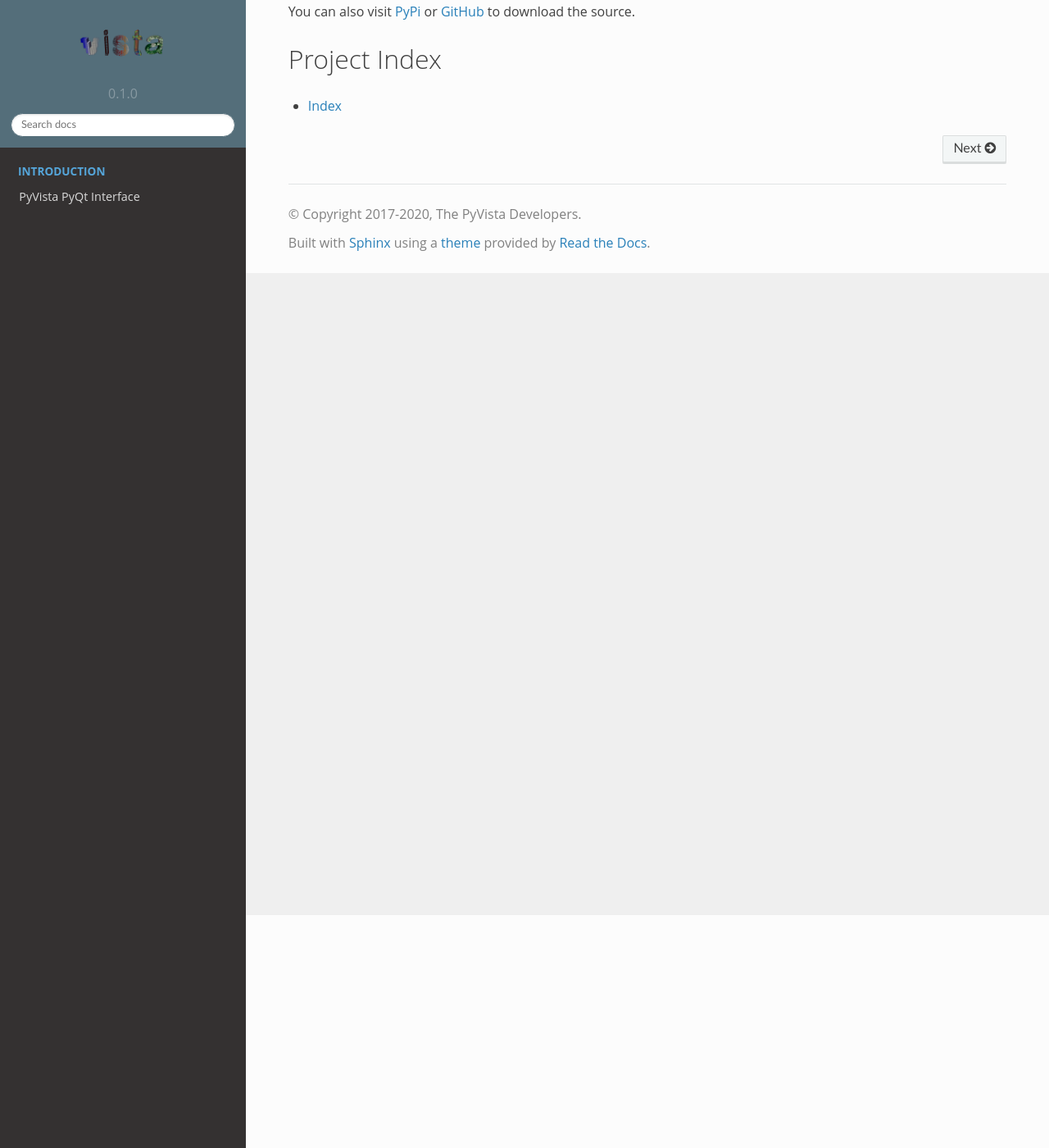
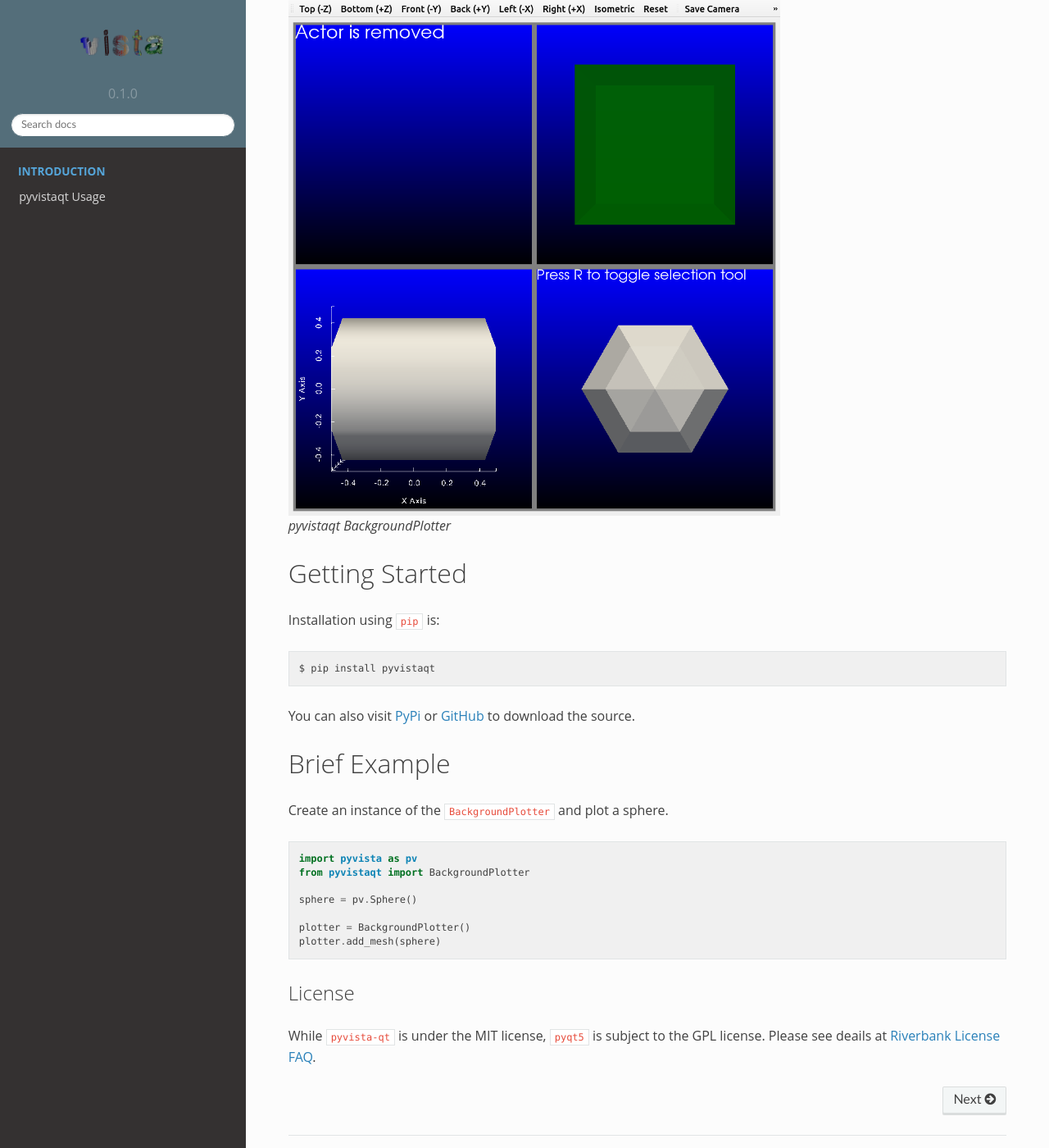
Before and after one commit to pyvista/pyvistaqt, a Sphinx documentation site: the page built from docs/index.rst, in a window 1280 px wide and 1400 px high, scrolled down 284 px. Shown: the whole window at 82% size. Built offline with Sphinx 7.4.7 and the Read the Docs theme 2.0.0, drawn with Linux system fonts in a browser that asks for light colours; some of the changed text lies outside the part shown.

Commit message:
cleaned up docs

```diff
--- a/docs/index.rst
+++ b/docs/index.rst
@@ -1,15 +1,41 @@
 .. title:: pyvistaqt
+
+
+Overview
+********
+The python package ``pyvistaqt`` extends the
+functionality of ``pyvista`` through the usage of ``PyQt5``.  Since ``PyQt5`` operates in a separate thread than VTK, you can similtaniously have an active VTK plot and a non-blocking Python session.
+
+.. figure:: ./images/user-generated/qt_multiplot.png
+    :width: 450pt
+
+    pyvistaqt BackgroundPlotter
 
 
 Getting Started
 ***************
 
-Installation using ``pip`` is simply::
+Installation using ``pip`` is::
 
     $ pip install pyvistaqt
 
-You can also visit `PyPi <https://pypi.org/project/pyvista/>`_ or
-`GitHub <https://github.com/pyvista/pyvista>`_ to download the source.
+You can also visit `PyPi <https://pypi.org/project/pyvistaqt/>`_ or
+`GitHub <https://github.com/pyvista/pyvistaqt>`_ to download the source.
+
+
+Brief Example
+*************
+Create an instance of the ``BackgroundPlotter`` and plot a sphere.
+
+.. code:: python
+
+    import pyvista as pv
+    from pyvistaqt import BackgroundPlotter
+
+    sphere = pv.Sphere()
+
+    plotter = BackgroundPlotter()
+    plotter.add_mesh(sphere)
 
 
 .. toctree::
@@ -20,7 +46,8 @@ You can also visit `PyPi <https://pypi.org/project/pyvista/>`_ or
    qt_plotting
 
 
-Project Index
-*************
-
-* :ref:`genindex`
+License
+=======
+While ``pyvista-qt`` is under the MIT license, ``pyqt5`` is subject to
+the GPL license.  Please see deails at
+`Riverbank License FAQ <https://www.riverbankcomputing.com/commercial/license-faq>`_.
--- a/docs/qt_plotting.rst
+++ b/docs/qt_plotting.rst
@@ -1,7 +1,7 @@
 .. _qt_ref:
 
-PyVista PyQt Interface
-----------------------
+pyvistaqt Usage
+---------------
 
 PyVista has an interface for placing plots in ``pyvistaqt`` that extends the
 functionality of the ``QVTKRenderWindowInteractor`` class.
--- a/setup.py
+++ b/setup.py
@@ -41,7 +41,7 @@ setup(
     url='https://github.com/pyvista/pyvistaqt',
     keywords='vtk numpy plotting mesh qt pyqt',
     python_requires='>=3.5.*',
-    install_requires=['pyvista>=0.24.0',
+    install_requires=['pyvista>=0.25.0',
                       'PyQt5>=5.11.3',
     ],
 
```
Also changed, not shown: docs/images/user-generated/qt_multiplot.png (added), 1 other file.
